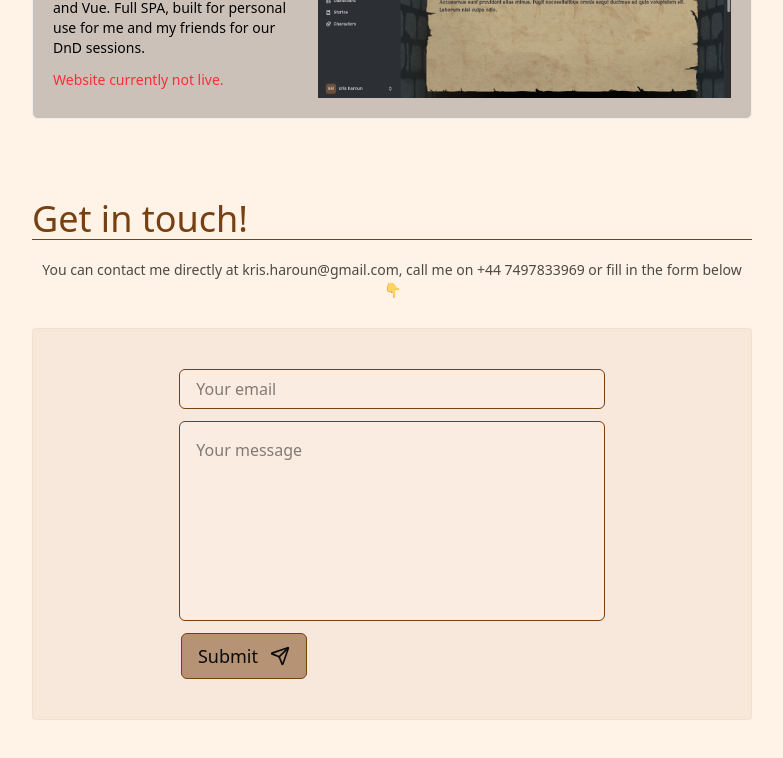
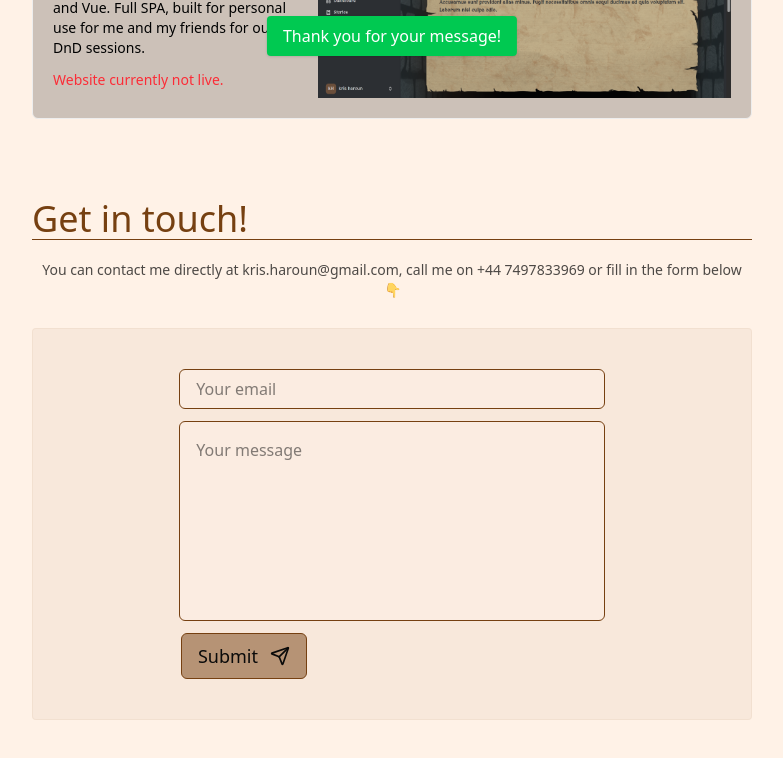
Before and after one commit to K-Haroun/krisharoun, a Vue app: page / in a window 1280 px wide. Both pictures are taken after typing "name@example.com", "Sample" into the empty fields and a click on the button "Submit". Shown: the part 2686-3444 px from the top of the page, without its empty margins (248-1031 px from the left). Built offline with nearby package versions, Linux system fonts and the light colour scheme.

Commit message:
Contact form final version

```diff
--- a/src/components/ContactMe.vue
+++ b/src/components/ContactMe.vue
@@ -32,10 +32,14 @@ const handleSubmit = async () => {
 
 <template>
   <!-- Toast -->
-  <div v-if="success"
-    class="fixed top-0 left-1/2 -translate-x-1/2 bg-green-500 text-white px-4 py-2 rounded shadow z-50">
-    Message sent successfully!
+  <Teleport to="body">
+  <div
+    v-if="success"
+    class="fixed top-4 left-1/2 -translate-x-1/2 bg-green-500 text-white px-4 py-2 rounded shadow z-50"
+  >
+    Thank you for your message!
   </div>
+</Teleport>
 
   <Heading> Get in touch! </Heading>
   <p class="text-black/70 mt-5 text-center text-xs md:text-sm">
```
